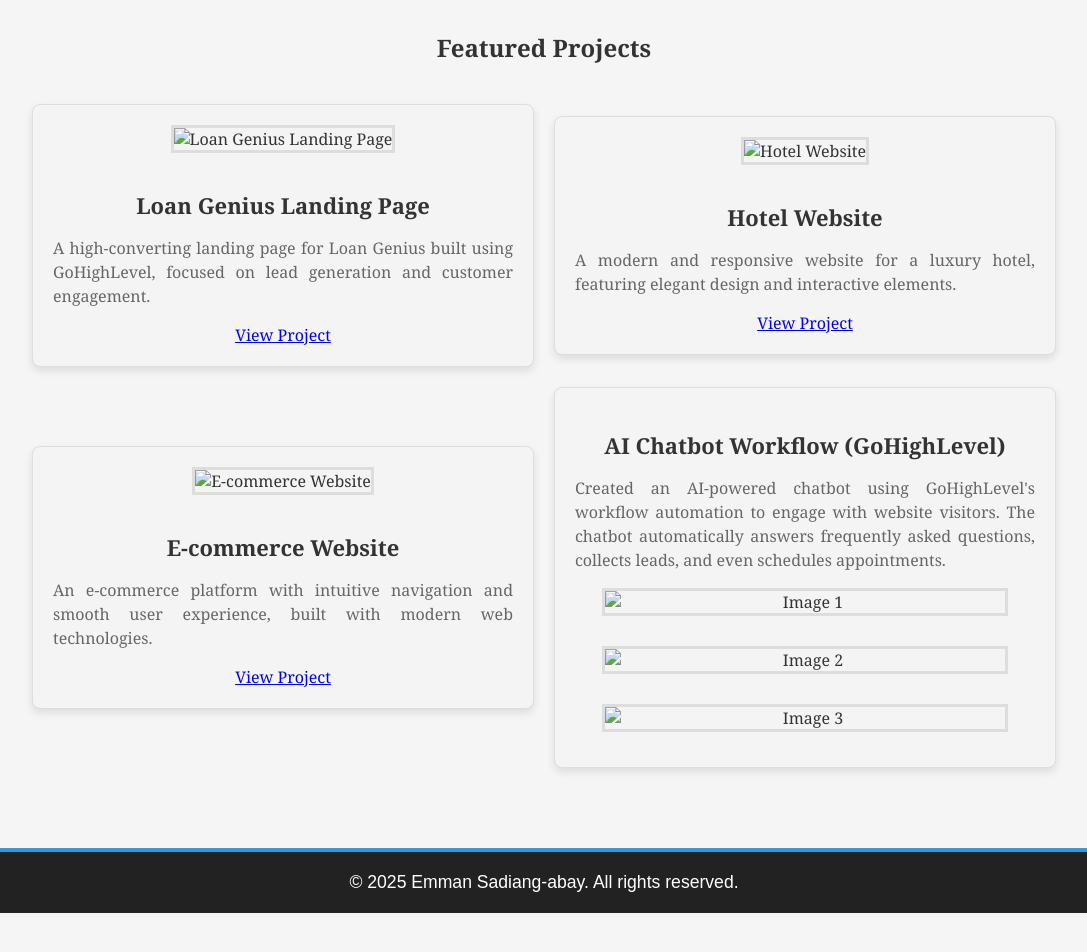
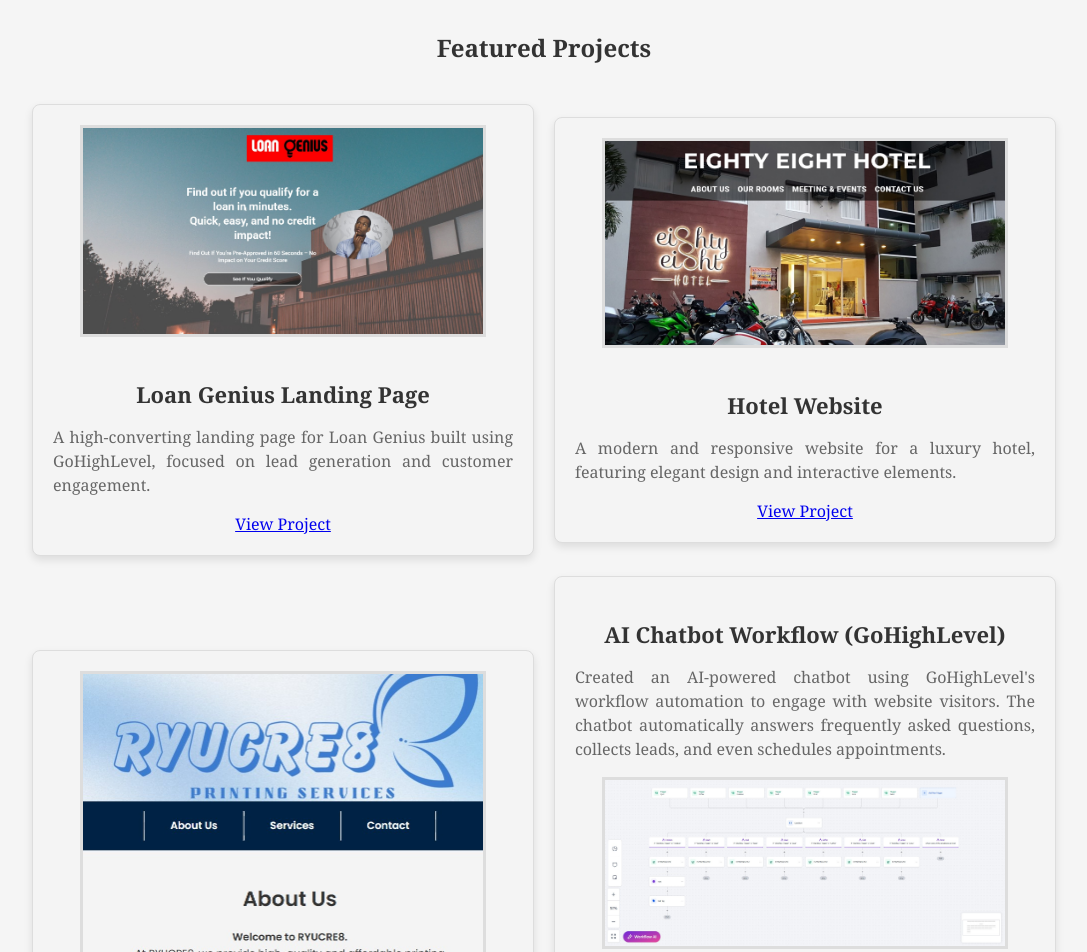
Before and after one commit to EngrKulot/emman.dev, a plain HTML site: page projects.html in a window 1280 px wide. Shown: the part 420-1372 px from the top of the page, without its empty margins (96-1183 px from the left). Before the commit the page ends 1333 px from the top, so only its background shows below. Drawn offline with Linux system fonts and the light colour scheme; a web font is replaced by a local one.

Commit message:
Update projects.html

```diff
--- a/projects.html
+++ b/projects.html
@@ -43,7 +43,7 @@
             <div class="news-layout">
                 <!-- Project 1 -->
                 <div class="news-content">
-                    <img src=".project4.jpg" alt="Loan Genius Landing Page" class="project-image" id="image.1">
+                    <img src="./project4.jpg" alt="Loan Genius Landing Page" class="project-image" id="image.1">
                     <h3>Loan Genius Landing Page</h3>
                     <p>A high-converting landing page for Loan Genius built using GoHighLevel, focused on lead generation and customer engagement.</p>
                     <a href="https://app.gohighlevel.com/v2/preview/Ujk7mPym2q2GZxOf5cHS?notrack=true" class="project-link">View Project</a>
@@ -51,7 +51,7 @@
 
                 <!-- Project 2 -->
                 <div class="news-content">
-                    <img src=".project1.jpg" alt="Hotel Website" class="project-image" id="image.2">
+                    <img src="./project1.jpg" alt="Hotel Website" class="project-image" id="image.2">
                     <h3>Hotel Website</h3>
                     <p>A modern and responsive website for a luxury hotel, featuring elegant design and interactive elements.</p>
                     <a href="https://engrkulot.github.io/88Hotel.com/" class="project-link">View Project</a>
@@ -60,7 +60,7 @@
 
                 <!-- Project 3 -->
                 <div class="news-content">
-                    <img src=".project2.jpg" alt="E-commerce Website" class="project-image" id="image.3">
+                    <img src="./project2.jpg" alt="E-commerce Website" class="project-image" id="image.3">
                     <h3>E-commerce Website</h3>
                     <p>An e-commerce platform with intuitive navigation and smooth user experience, built with modern web technologies.</p>
                     <a href="https://engrkulot.github.io/ryucre8.services/" class="project-link">View Project</a>
@@ -73,9 +73,9 @@
 
                     <!-- 3 Clickable Images inside the Project Section -->
                     <div class="project-images">
-                        <img src=".ai1.jpg" alt="Image 1" class="project-image" id="image1" onclick="toggleImageSize('image1')">
-                        <img src=".ai2.jpg" alt="Image 2" class="project-image" id="image2" onclick="toggleImageSize('image2')">
-                        <img src=".ai3.jpg" alt="Image 3" class="project-image" id="image3" onclick="toggleImageSize('image3')">
+                        <img src="./ai1.jpg" alt="Image 1" class="project-image" id="image1" onclick="toggleImageSize('image1')">
+                        <img src="./ai2.jpg" alt="Image 2" class="project-image" id="image2" onclick="toggleImageSize('image2')">
+                        <img src="./ai3.jpg" alt="Image 3" class="project-image" id="image3" onclick="toggleImageSize('image3')">
                     </div>
 
                     <script>
```
